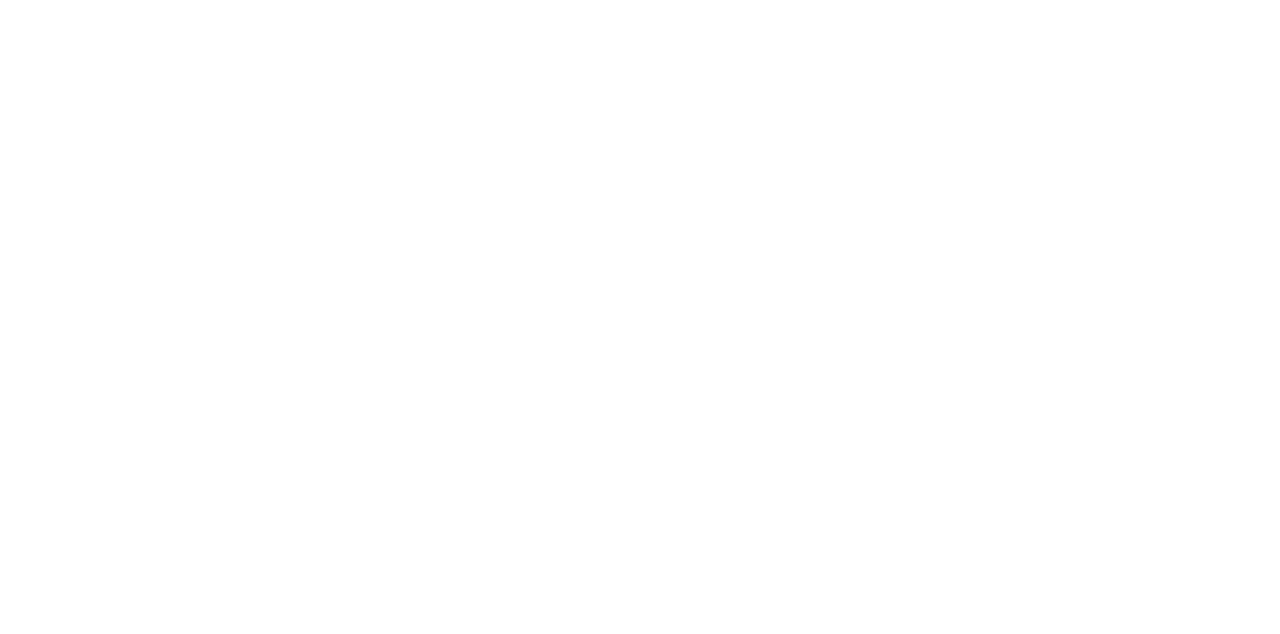
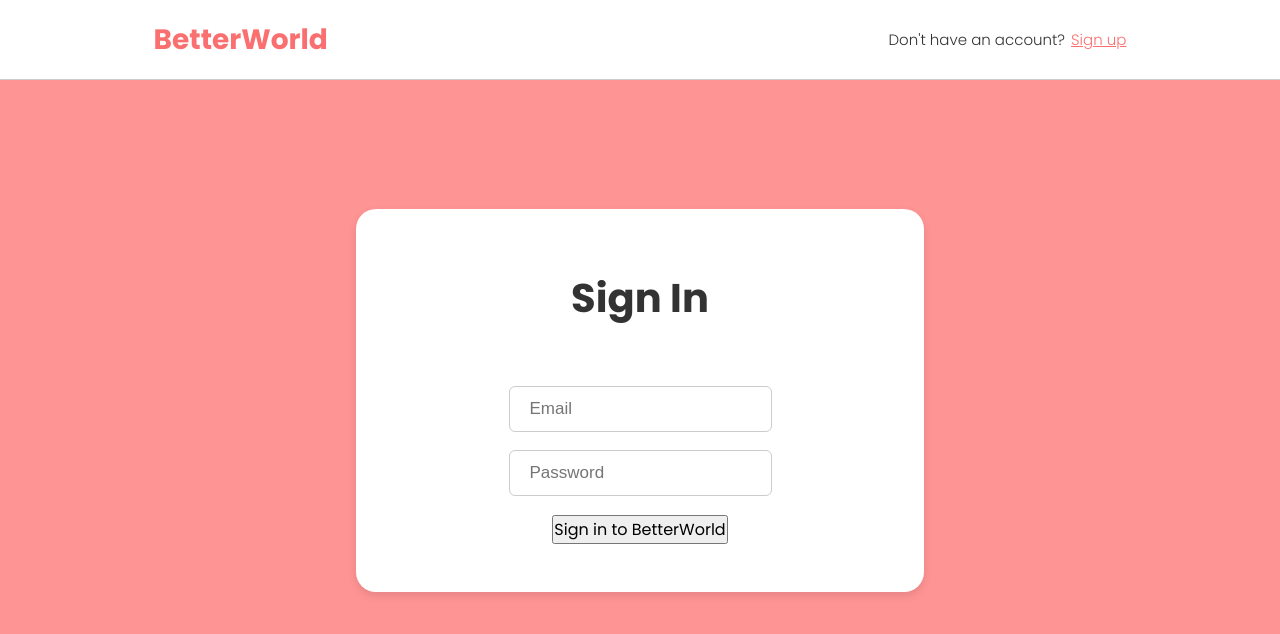
Before and after one commit to nhm204/fundraising-donation-web-with-react, a React (Create React App) app: page /signin in a window 1280 px wide. Before the commit this address had no page. Shown: the top 634 px of the page. Built offline with nearby package versions, Linux system fonts and the light colour scheme.

Commit message:
add signin page

```diff
--- a/package.json
+++ b/package.json
@@ -8,6 +8,7 @@
     "@testing-library/user-event": "^13.5.0",
     "react": "^18.2.0",
     "react-dom": "^18.2.0",
+    "react-hook-form": "^7.39.4",
     "react-icons": "^4.6.0",
     "react-router-dom": "^6.4.2",
     "react-scripts": "5.0.1",
--- a/src/App.js
+++ b/src/App.jsx
@@ -1,5 +1,6 @@
 import { BrowserRouter, Routes, Route } from "react-router-dom";
 import "./App.scss";
+import SignIn from "./common/SignIn/SignIn";
 import { Fundraiser, ProjectDetails, ProjectList } from "./pages/components";
 import Home from "./pages/Home";
 
@@ -16,6 +17,8 @@
         <Route path="/fundraiser">
           <Route path=':name/:id' element={<Fundraiser />} />
         </Route>
+        <Route path='/signin' element={<SignIn />} />
+
         {/* <Route path="/create" element={<Owner />} />
         <Route path="/checkout/" element={<CheckOut />} /> */}
       </Routes>
--- a/src/common/Header/Header.jsx
+++ b/src/common/Header/Header.jsx
@@ -5,7 +5,7 @@
 import { DropdownSearch } from '../../pages/components';
 
 
-const Header = ({ link, setSearchQuery, searchValue, setSelectedCategory, setCurrentPage }) => {
+const Header = ({ link, searchQuery, changeData }) => {
   const [ navSelected, setNavSelected ] = useState(link);
   const [ isScrolled, setIsScrolled ] = useState(false);
   const [ isSelected, setIsSelected ] = useState(false);
@@ -30,7 +30,7 @@
             <BsSearch className='icon' />
             Search
           </div>
-          {isSelected && <DropdownSearch setSearchQuery={setSearchQuery} setSelectedCategory={setSelectedCategory} searchValue={searchValue} setCurrentPage={setCurrentPage} setIsSelected={setIsSelected} link={'Discover'} />}
+          {isSelected && <DropdownSearch searchQuery={searchQuery} changeData={changeData} setIsSelected={setIsSelected} link={link} />}
           <Link to='/' className={navSelected === 'Home' ? 'nav-link active' : 'nav-link'} onClick={() => setNavSelected('Home')}>Home</Link>
           <Link to='/discover' className={navSelected === 'Discover' ? 'nav-link active' : 'nav-link'} onClick={() => setNavSelected('Discover')}>Discover</Link>
         </div>
--- /dev/null
+++ b/src/common/SignIn/SignIn.jsx
@@ -0,0 +1,95 @@
+import React, { useState } from 'react';
+import { Link, useNavigate } from 'react-router-dom';
+import './SignIn.scss';
+import { useForm, SubmitHandler } from 'react-hook-form';
+
+
+const SignIn = () => {
+  const [ login, setLogin ] = useState(false);
+  const [ emailValue, setEmailValue ] = useState('');
+  const [ passwordValue, setPasswordValue ] = useState('');
+  const { register, handleSubmit, formState: { errors } } = useForm();
+  const navigate = useNavigate();
+
+  const onSubmit = async (data) => {
+    if (login) {
+    //   await signIn(data.email, data.password);
+    }
+  }
+
+  return (
+    <div className='signin'>
+      <header>
+        <Link to='/' className='logo'>BetterWorld</Link>
+        <div className="text">
+          Don't have an account?
+          <Link to='signup' className='nav-link'>Sign up</Link>
+        </div>
+      </header>
+      <form onSubmit={handleSubmit(onSubmit)} className='form'>
+        <h1 className='heading'>Sign In</h1>
+        <div className='input-group'>
+          <label className=''>
+            <input
+              type='text'
+              placeholder='Email'
+              className=''
+              {...register('email', {
+                required: {
+                  value: true,
+                  message: 'Email is required!'
+                },
+                pattern: {
+                  value: /^(([^<>()[\]\\.,;:\s@\"]+(\.[^<>()[\]\\.,;:\s@\"]+)*)|(\".+\"))@((\[[0-9]{1,3}\.[0-9]{1,3}\.[0-9]{1,3}\.[0-9]{1,3}\])|(([a-zA-Z\-0-9]+\.)+[a-zA-Z]{2,}))$/,
+                  message: 'Please enter a valid email.'
+                }
+              })}
+              onChange={e => setEmailValue(e.target.value)}
+            />
+            { errors.email?.message && (
+              <p className='error-msg'>
+                {errors.email?.message}
+              </p>
+            )}
+          </label>
+          <label className=''>
+            <input
+              type='password'
+              placeholder='Password'
+              className=''
+              {...register('password', {
+                required: {
+                  value: true,
+                  message: 'Password is required!'
+                },
+                minLength: {
+                  value: 6,
+                  message: 'Your password must contain between 6 and 60 characters.'
+                },
+                maxLength: {
+                  value: 60,
+                  message: 'Your password must contain between 6 and 60 characters.'
+                }
+              })}
+              onChange={e => setPasswordValue(e.target.value)}
+            />
+            { errors.password?.message && (
+              <p className='error-msg'>
+                {errors.password?.message}
+              </p>
+            )}
+          </label>
+        </div>
+        <button
+          className='signin-btn'
+          onClick={() => setLogin(true)}
+          type='submit'
+        >
+          Sign in to BetterWorld
+        </button>
+      </form>
+    </div>
+  );
+}
+
+export default SignIn;
--- /dev/null
+++ b/src/common/SignIn/SignIn.scss
@@ -0,0 +1,75 @@
+.signin {
+    position: relative;
+    background-color: var(--secondary-color);
+    height: 100vh;
+    display: flex;
+    align-items: center;
+    justify-content: center;
+
+    header {
+        position: fixed;
+        top: 0;
+        right: 0;
+        left: 0;
+        z-index: 99;
+        background-color: white;
+        height: var(--navbar-height);
+        display: flex;
+        padding: 0 12vw;
+        align-items: center;
+        justify-content: space-between;
+        user-select: none;
+        border-bottom: 1px solid #ccc;
+
+        .logo {
+            font-size: 2.8rem;
+            font-weight: 700;
+            color: var(--primary-color);
+        }
+
+        .text {
+            font-size: 1.5rem;
+            font-weight: 300;
+
+            .nav-link {
+                margin-left: 6px;
+                color: var(--primary-color);
+                text-decoration: underline;
+            }
+        }
+    }
+
+    .form {
+        padding: 8vh 12vw 6vh;
+        background-color: white;
+        border-radius: 20px;
+        display: flex;
+        flex-direction: column;
+        align-items: center;
+        box-shadow: 0 0.375rem 0.875rem rgb(0 0 0 / 10%);
+
+        .input-group {
+            display: flex;
+            flex-direction: column;
+            align-items: center;
+            margin-top: 8vh;
+
+            label {
+                input {
+                    font-size: 1.7rem;
+                    min-width: 20vw;
+                    padding: 12px 20px;
+                    margin-bottom: 20px;
+                    border-radius: 5px;
+                    border: none;
+                    outline: 1px solid #ccc;
+                }
+            }
+        }
+
+        .sigin-btn {
+            background-color: white;
+            border: var(--primary-color);
+        }
+    }
+}
--- a/src/pages/components/DropdownSearch/DropdownSearch.scss
+++ b/src/pages/components/DropdownSearch/DropdownSearch.scss
@@ -4,7 +4,7 @@
         top: 0;
         right: 0;
         left: 0;
-        height: 72vh;
+        height: 70vh;
         background-color: white;
         z-index: 3;
         display: flex;
@@ -59,7 +59,7 @@
 
         .recent-search {
             position: absolute;
-            top: 24%;
+            top: 25%;
             left: 4%;
 
             h4 {
@@ -68,13 +68,18 @@
                 margin-bottom: 16px;
             }
 
-            .search-keyword {
-                padding: 4px 14px;
-                background-color: #ccc;
-                border-radius: 20px;
-                margin-top: 12px;
-                width: fit-content;
+            li {
+                .search-keyword {
+                    padding: 2px 14px;
+                    background-color: #febebe;
+                    border-radius: 20px;
+                    margin-bottom: 12px;
+                    width: fit-content;
+                    border: none;
+                    font-weight: 300;
+                }
             }
+
         }
 
         .search-projects {
--- a/src/pages/components/Projects/ProjectList.jsx
+++ b/src/pages/components/Projects/ProjectList.jsx
@@ -105,9 +105,16 @@
   }
 
 
+  const changeData = (childSearchQuery, childSeletedCategory, childCurrentPage) => {
+    setSearchQuery(childSearchQuery);
+    setSelectedCategory(childSeletedCategory);
+    setCurrentPage(childCurrentPage);
+  }
+
+
   return (
     <div className='discover'>
-      <Header setSearchQuery={setSearchQuery} setSelectedCategory={setSelectedCategory} searchValue={searchQuery} link={'Discover'} setCurrentPage={setCurrentPage} />
+      <Header searchQuery={searchQuery} link={'Discover'} changeData={changeData} />
       <div className='filter-projects'>
         <label htmlFor='mobile-filter' className='mobile-filter-btn'>
           <span>Filter</span>
```
Also changed, not shown: src/pages/components/DropdownSearch/DropdownSearch.jsx (+40 -20 lines), 1 other file (tests, documents, lock files or other folders).
